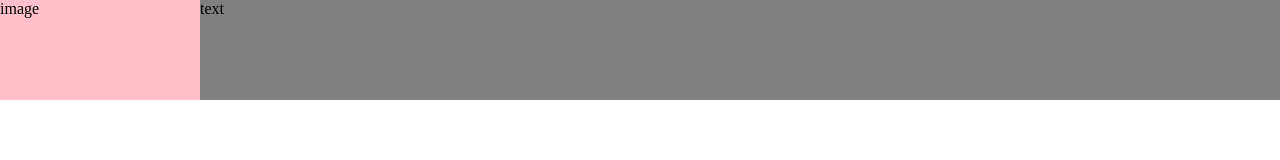
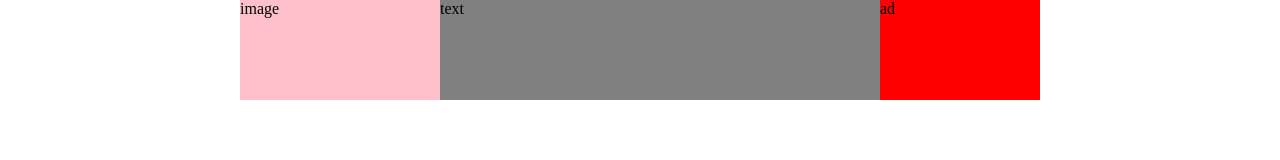
Before and after one commit to Nobutaka91/CSS_WRD, a plain HTML site: page index.html in a window 1280 px wide. Drawn offline with Linux system fonts and the light colour scheme.

Commit message:
要素の表示/非表示を切り替える

```diff
--- a/css/styles.css
+++ b/css/styles.css
@@ -3,6 +3,11 @@
 body {
     margin: 0;
 }
+
+aside {
+    display: none;
+}
+
 
 .image {
     background: pink;
@@ -33,5 +38,14 @@ body {
 
 /* large screen */
 @media (min-width: 800px) {
+    section {
+        width: 800px;
+        margin: 0 auto;
+    }
 
+    aside {
+        display: block;
+        background: red;
+        width: 160px;
+    }
 }
--- a/index.html
+++ b/index.html
@@ -11,6 +11,7 @@
   <section>
     <div class="image">image</div>
     <div class="text">text</div>
+    <aside>ad</aside>
   </section>
 </body>
 </html>
```
